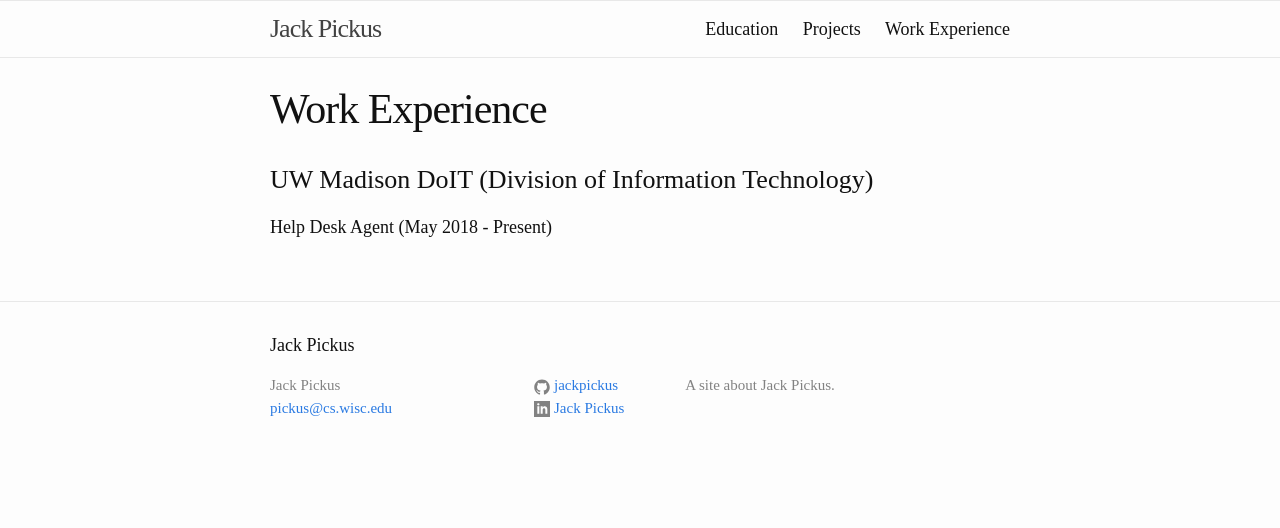
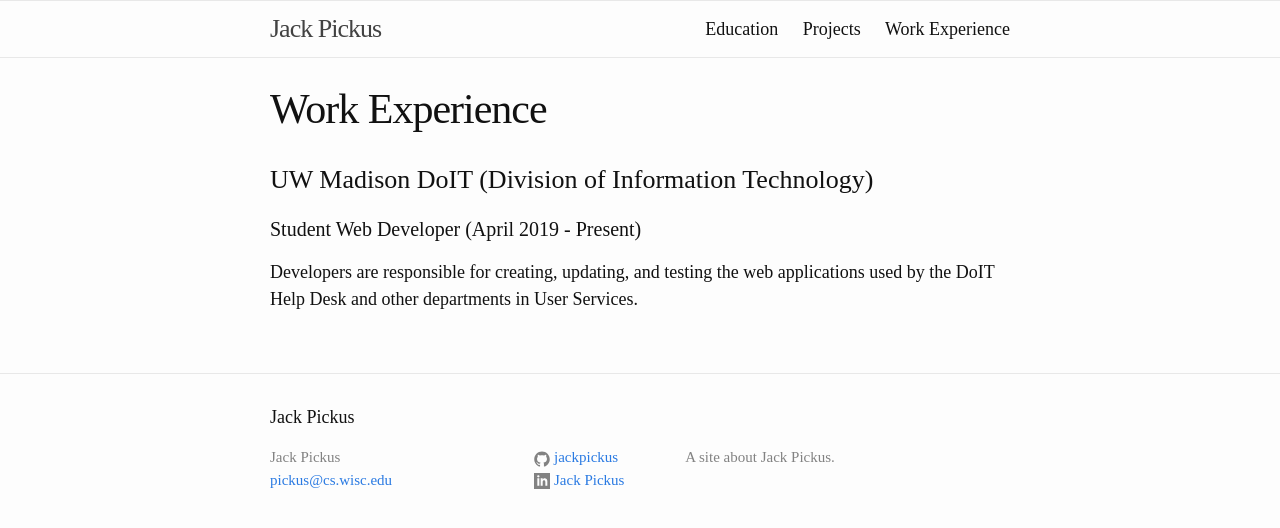
Before and after one commit to jackpickus/jackpickus.github.io, a Jekyll site: the page built from workexperience.md, in a window 1280 px wide. Shown: the top 528 px of the page. Built offline with Jekyll 4.4.1, drawn with Linux system fonts in a browser that asks for light colours.

Commit message:
Updated work exp

```diff
--- a/workexperience.md
+++ b/workexperience.md
@@ -6,4 +6,5 @@ permalink: /experience/
 
 ### UW Madison DoIT (Division of Information Technology)
 
-Help Desk Agent (May 2018 - Present)
+#### Student Web Developer (April 2019 - Present)
+Developers are responsible for creating, updating, and testing the web applications used by the DoIT Help Desk and other departments in User Services.
```
Also changed, not shown: 3 other files.
